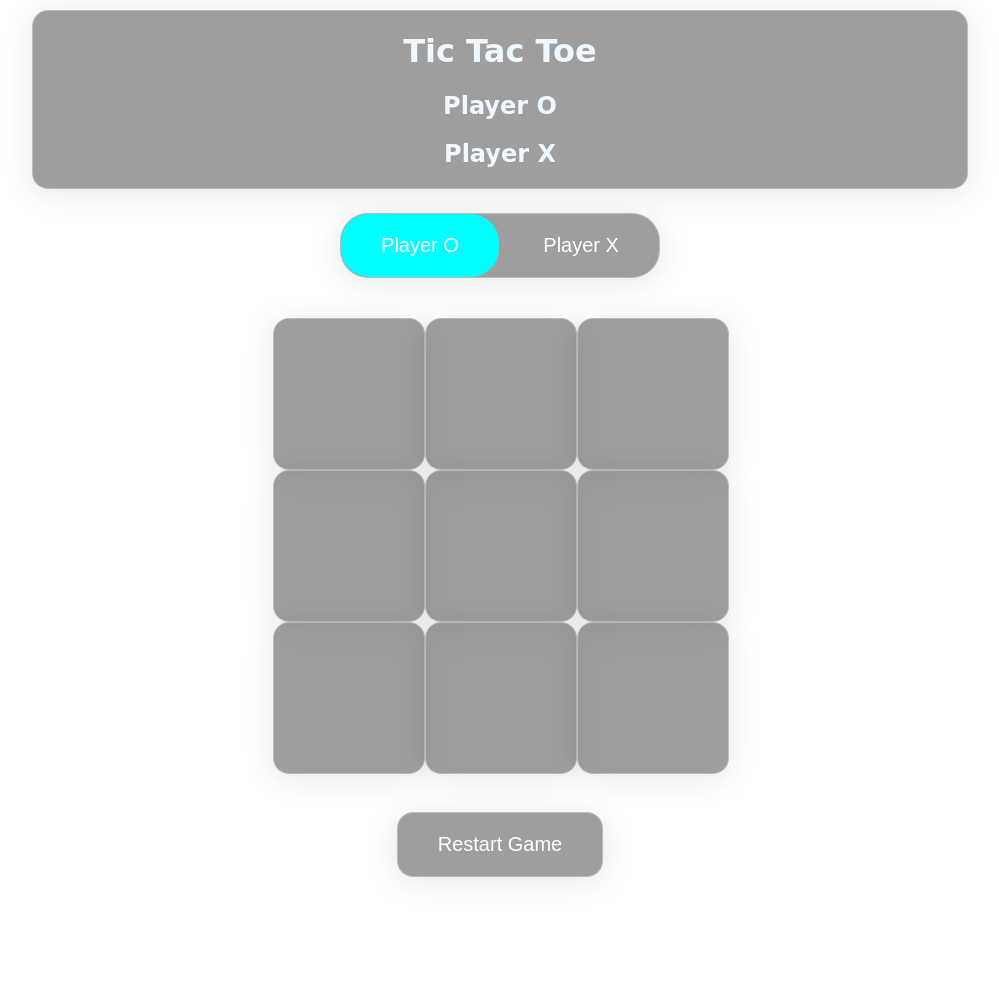
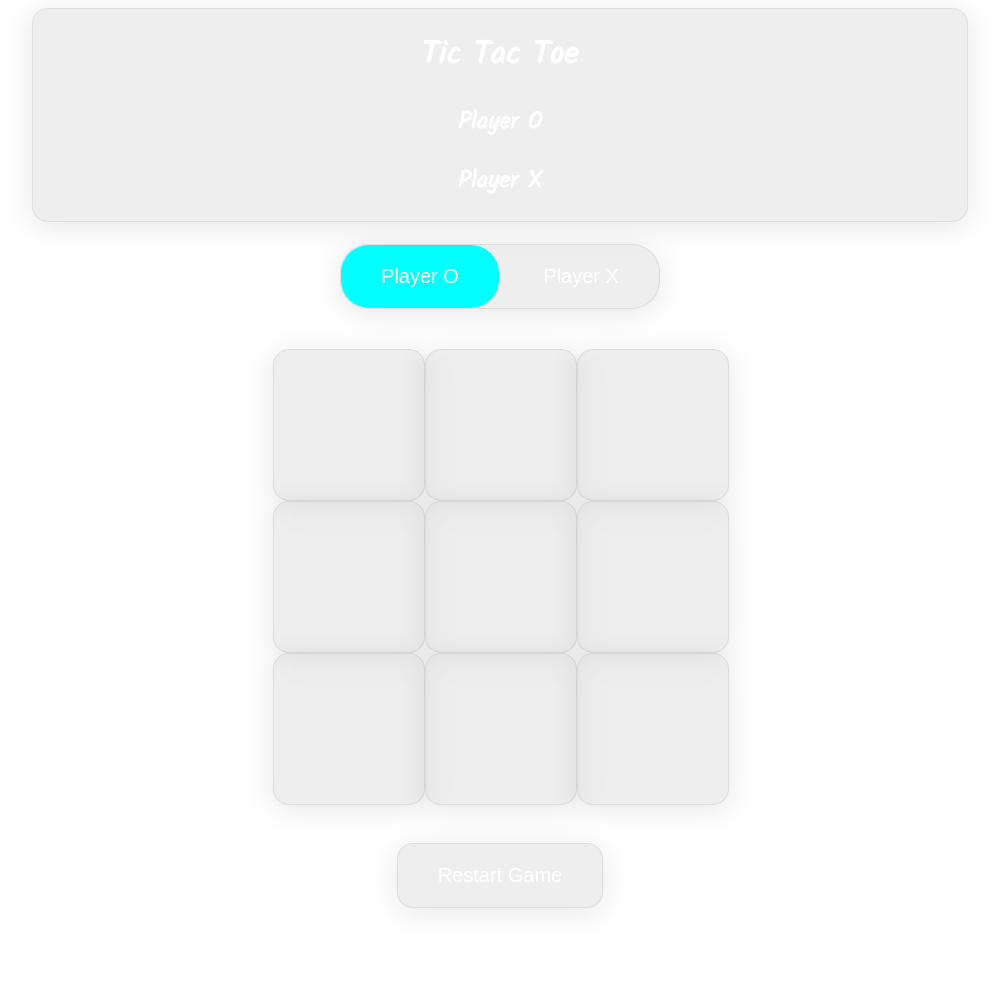
Before and after one commit to ochohan/tic-tac-toe, a plain HTML site: page index.html in a window 1280 px wide. Shown: the whole page, without its empty margins (148-1147 px from the left). Drawn offline with Linux system fonts and the light colour scheme.

Commit message:
light version

```diff
--- a/index.html
+++ b/index.html
@@ -1,9 +1,13 @@
 <!DOCTYPE html>
 <html lang="en">
+
 <head>
   <meta charset="UTF-8" />
   <meta http-equiv="X-UA-Compatible" content="IE=edge" />
   <meta name="viewport" content="width=device-width, initial-scale=1.0" />
+  <link rel="preconnect" href="https://fonts.googleapis.com">
+  <link rel="preconnect" href="https://fonts.gstatic.com" crossorigin>
+  <link href="https://fonts.googleapis.com/css2?family=Kalam&family=Poppins:wght@700&display=swap" rel="stylesheet">
   <link rel="stylesheet" href="style.css" />
   <title>Document</title>
 </head>
@@ -41,4 +45,5 @@
 
   <script src="main.js"></script>
 </body>
+
 </html>
--- a/style.css
+++ b/style.css
@@ -9,16 +9,15 @@ body {
     ". header ."
     ". main ."
     ". footer .";
-
-  background-image: url("bg-dark.jpg");
+  background-color: bl;
   background-size: cover;
   text-align: center;
 }
 
 header {
   grid-area: header;
-  color: aliceblue;
-  font-family: cursive;
+  color: white;
+  font-family: "Kalam", cursive;
   justify-content: center;
   align-self: center;
 }
@@ -32,12 +31,12 @@ main {
 }
 
 .playing {
-  background: rgba(31, 30, 30, 0.43);
+  background: rgba(189, 189, 189, 0.26);
   border-radius: 16px;
   box-shadow: 0 4px 30px rgba(0, 0, 0, 0.1);
-  backdrop-filter: blur(13.7px);
-  -webkit-backdrop-filter: blur(13.7px);
-  border: 1px solid rgba(255, 255, 255, 0.3);
+  backdrop-filter: blur(6.3px);
+  -webkit-backdrop-filter: blur(6.3px);
+  border: 1px solid rgba(189, 189, 189, 0.35);
   width: max-content;
   justify-content: center;
   align-self: center;
@@ -85,8 +84,8 @@ div {
   text-align: center;
   line-height: 150px;
   font-size: 70px;
-  color: #e8e8e8;
-  font-family: "Arial Black", Gadget, sans-serif;
+  color: #ebebeb;
+  font-family: "Poppins", sans-serif;
   text-shadow: 0px 0px 0 rgb(215, 215, 215), 0px 1px 0 rgb(199, 199, 199),
     0px 2px 0 rgb(182, 182, 182), 0px 3px 0 rgb(165, 165, 165),
     0px 4px 3px rgba(0, 0, 0, 0.17), 0px 4px 1px rgba(0, 0, 0, 0.5),
@@ -96,12 +95,12 @@ div {
 div,
 .restart,
 header {
-  background: rgba(31, 30, 30, 0.43);
+  background: rgba(189, 189, 189, 0.26);
   border-radius: 16px;
   box-shadow: 0 4px 30px rgba(0, 0, 0, 0.1);
-  backdrop-filter: blur(13.7px);
-  -webkit-backdrop-filter: blur(13.7px);
-  border: 1px solid rgba(255, 255, 255, 0.3);
+  backdrop-filter: blur(6.3px);
+  -webkit-backdrop-filter: blur(6.3px);
+  border: 1px solid rgba(189, 189, 189, 0.35);
 }
 
 .animated {
```
Lines whose indentation alone changed are shown as unchanged.
